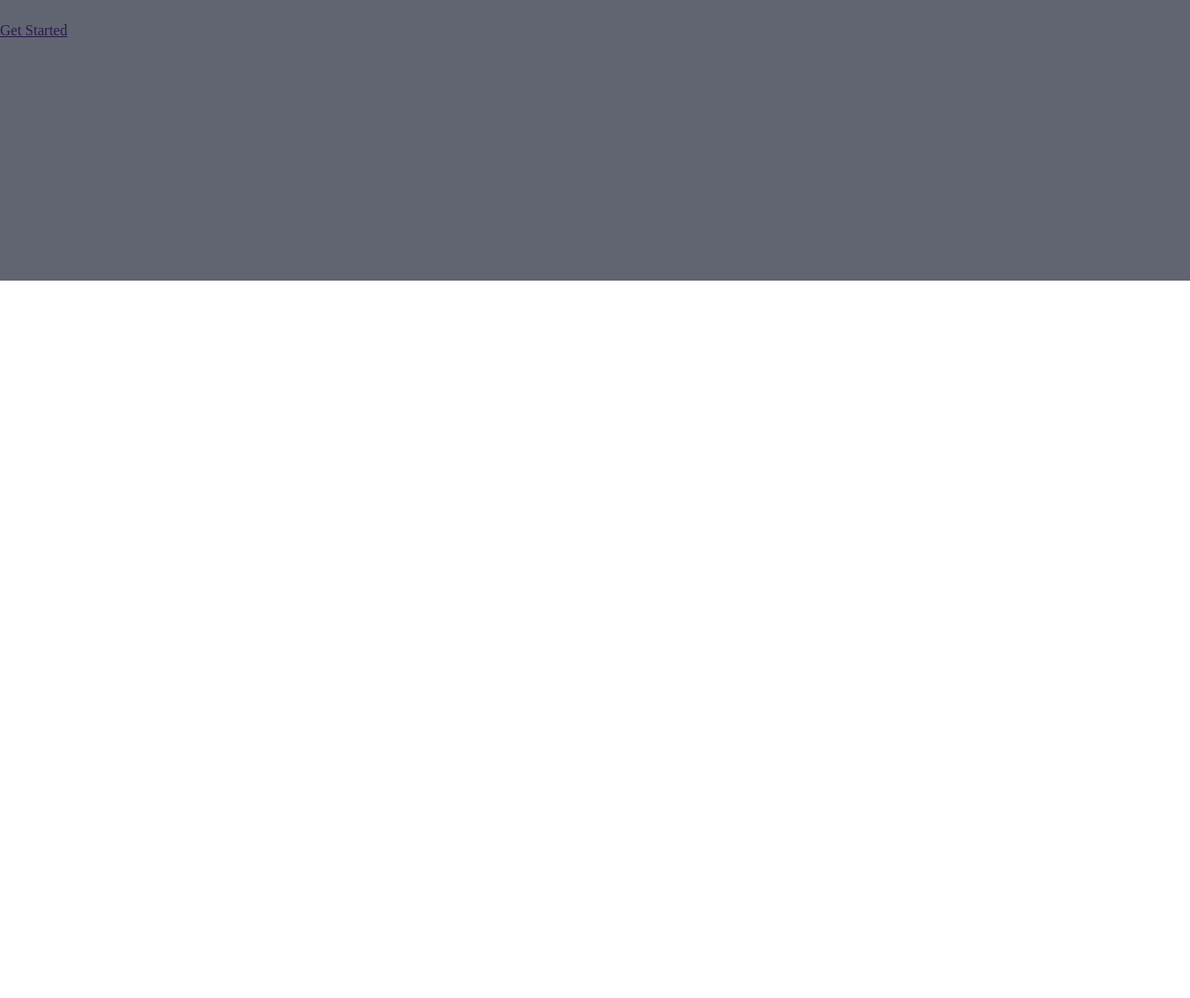
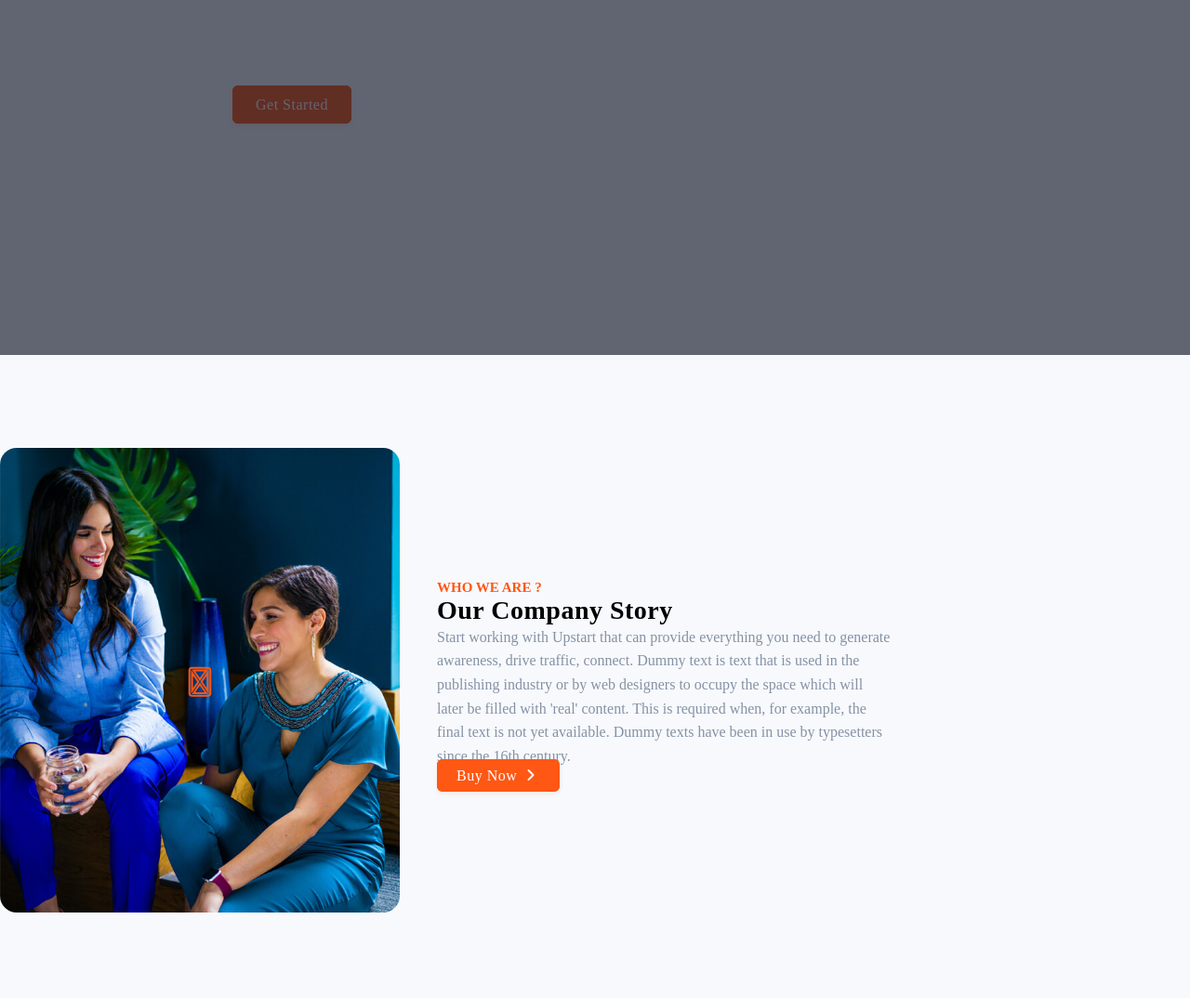
Before and after one commit to Busraayazicioglu/UpStart, a plain HTML site: page index.html in a window 1280 px wide. Shown: the part 402-1476 px from the top of the page at 93% size. Before the commit the page ends 800 px from the top, so only its background shows below. Drawn offline with Linux system fonts and the light colour scheme.

Commit message:
about section eklendi

```diff
--- a/app.css
+++ b/app.css
@@ -5,11 +5,6 @@
   list-style: none;
 }
 .menu {
-  background: url(bg_img);
-  padding: 260px 0;
-  background-size: cover !important;
-  align-self: center;
-  position: relative;
   .nav-container {
     position: fixed;
     top: 0;
@@ -18,6 +13,14 @@
     z-index: 1030;
     padding: 0;
   }
+}
+.back {
+  background: url(bg_img);
+  padding: 260px 0;
+  background-size: cover !important;
+  align-self: center;
+  position: relative;
+  width: 100%;
 }
 .opacity {
   opacity: 0.9;
@@ -33,32 +36,46 @@
 
 .page {
   display: flex;
-  justify-content: space-between;
+  justify-content: center;
   align-items: center;
 }
 .logo {
   line-height: 70px;
   font-size: 0;
-  padding: 0;
+  padding-right: 200px;
+  padding-top: 20px;
   display: inline-block;
 }
 .page-links a {
   text-decoration: none;
   font-family: "Roboto Slab", serif;
+  color: #fff;
+  font-size: 12px;
+  letter-spacing: 0.05rem;
+  font-weight: 600;
+  text-transform: uppercase;
+  background-color: transparent;
+  margin: 0px 6px;
 }
 .page-links {
   display: flex;
   gap: 20px;
 }
-.icons li {
-  display: inline-block;
+.icons .links {
+  display: flex;
+  justify-content: space-around;
+}
+.links a {
+  color: #fff;
+}
+.title-heading {
+  padding-left: 250px;
 }
 .title {
   font-size: 42px !important;
   letter-spacing: 0.2px;
   line-height: 1.5;
-  --bs-text-opacity: 1;
-  color: rgba(var(--bs-white-rgb), var(--bs-text-opacity)) !important;
+  color: #fff;
 
   font-family: "Roboto Slab", serif;
 }
@@ -315,6 +332,95 @@
   font-size: 17px;
   letter-spacing: 0.5px;
   max-width: 600px;
+  color: rgba(255, 255, 255, 0.5) !important;
+  padding-top: 40px;
+}
+.button {
+  padding-top: 40px;
+}
+.button .btn {
+  padding: 11px 24px;
+  background-color: #ff5714 !important;
+  border: 1px solid #ff5714 !important;
+  color: #fff !important;
+  box-shadow: 0 3px 5px 0 rgba(255, 87, 20, 0.1);
+  text-decoration: none;
+  font-size: 16px;
+  letter-spacing: 0.5px;
+  transition: all 0.3s;
+  border-radius: 6px;
+}
+.about {
+  background-color: #f8f9fc !important;
+  padding: 100px 0;
+  position: relative;
+  --bs-bg-opacity: 1;
+}
+
+@media (min-width: 992px) {
+  .about-container {
+    max-width: 960px;
+    display: flex;
+    align-items: center;
+    justify-content: space-around;
+    gap: 40px;
+  }
+}
+.about-image {
+  position: relative;
+}
+.about-image img {
+  width: 430px;
+  height: 500px;
+  border-radius: 18px;
+}
+.about-icon {
+  position: absolute;
+  bottom: 50%;
+  transform: translateY(50%);
+  right: 0;
+  left: 0;
+  text-align: center;
+}
+.play-btn {
+  height: 78px;
+  width: 78px;
+  font-size: 30px;
+  border-radius: 50%;
+  display: inline-flex;
+  align-items: center;
+  justify-content: center;
+  color: #fff;
+}
+.play-btn i {
+  -webkit-text-stroke: 2px #ff5714;
+  -webkit-text-fill-color: transparent;
+}
+.about-title {
+  font-weight: 600 !important;
+  color: #ff5714 !important;
+  text-transform: uppercase !important;
+  font-size: 15px;
+}
+.about-inner-title {
+  letter-spacing: 0.5px;
+  font-size: 28px !important;
+}
+.about-text {
+  color: #8492a6 !important;
   --bs-text-opacity: 1;
-  color: rgba(255, 255, 255, 0.5) !important;
+  line-height: 1.6;
 }
+.buy-btn {
+  padding: 8px 20px;
+  margin-top: 1rem !important;
+  text-decoration: none;
+  font-size: 16px;
+  letter-spacing: 0.5px;
+  transition: all 0.3s;
+  border-radius: 6px;
+  background-color: #ff5714 !important;
+  border: 1px solid #ff5714 !important;
+  color: #fff !important;
+  box-shadow: 0 3px 5px 0 rgba(255, 87, 20, 0.1);
+}
--- a/index.html
+++ b/index.html
@@ -5,12 +5,12 @@
     <meta name="viewport" content="width=device-width, initial-scale=1.0" />
     <title>Upstart-Boostrap 5 Landing Page Template</title>
     <link rel="stylesheet" href="app.css" />
+    <link rel="stylesheet" href="variable.css" />
     <link rel="stylesheet" href="global.css" />
     <link
       rel="stylesheet"
       href="https://cdnjs.cloudflare.com/ajax/libs/font-awesome/7.0.1/css/all.min.css"
     />
-    <link rel="stylesheet" href="variables.css" />
   </head>
   <body>
     <header class="menu">
@@ -28,6 +28,7 @@
             <li><a href="#">TEAM</a></li>
             <li><a href="#">BLOGS</a></li>
             <li><a href="#">CONTACT US</a></li>
+             </ul>
             <div class="icons">
               <ul class="links">
                 <li>
@@ -41,7 +42,7 @@
                 </li>
               </ul>
             </div>
-          </ul>
+
         </nav>
       </div>
       <section class="back">
@@ -67,6 +68,34 @@
           </div>
         </div>
       </section>
+      <section class="about">
+        <div class="about-container">
+         <div class="about-image">
+          <img src="about_image.jpg">
+          <div class="about-icon">
+            <a href="#" class="play-btn">
+              <i class="fa-regular fa-play"></i>
+            </a>
+          </div>
+         </div>
+         <div class="about-header">
+          <h6 class="about-title">Who We Are ?</h6>
+          <h4 class="about-inner-title">
+            Our Company Story
+          </h4>
+          <p class="about-text">
+            Start working with Upstart that can provide everything you need to generate awareness, drive traffic, connect. Dummy text is text that is used in the publishing industry or by web designers to occupy the space which will later be filled with 'real' content. This is required when, for example, the final text is not yet available. Dummy texts have been in use by typesetters since the 16th century.
+          </p>
+          <a href class="buy-btn">
+            Buy Now
+            <i class="fa-solid fa-angle-right"></i>
+          </a>
+         </div>
+
+            </h4>
+          </div>
+        </div>
+      </section>
     </header>
   </body>
 </html>
```
Also changed, not shown: about_image.jpg (added).
